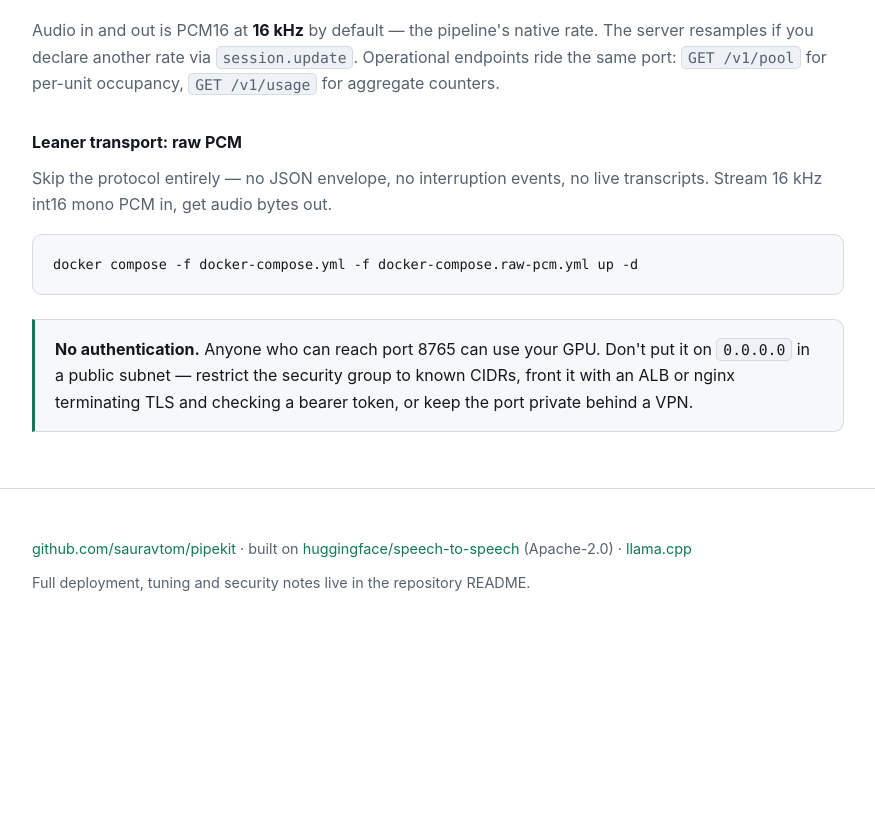
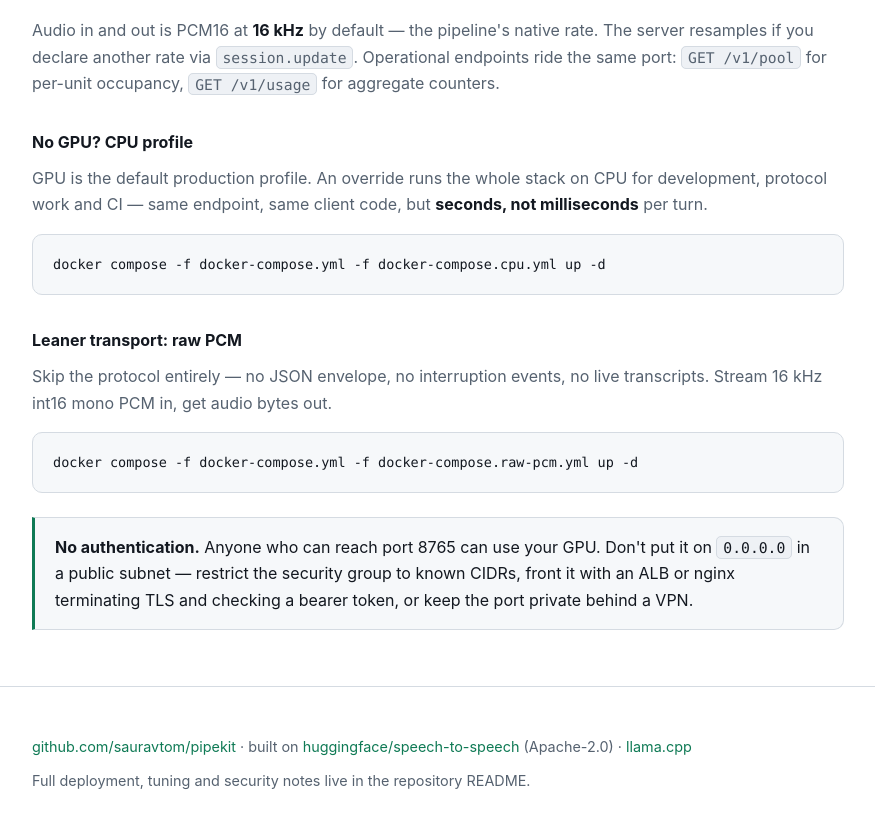
Before and after one commit to sauravtom/pipekit, a plain HTML site: page docs/index.html in a window 1280 px wide. Shown: the part 3147-3976 px from the top of the page, without its empty margins (202-1077 px from the left). Before the commit the page ends 3823 px from the top, so only its background shows below. Drawn offline with Linux system fonts and the light colour scheme.

Commit message:
Add CPU profile as a lower-cost dev/fallback; GPU stays the default
`docker compose up -d` is unchanged and still GPU-only. The new override
runs the same pipeline and the same Realtime endpoint without a GPU:

- Dockerfile.cpu: upstream ships only CUDA-based Dockerfiles, so this is
  PipeKit's own — slim Python base, CPU-only torch (the default wheels pull
  ~2.5 GB of unusable CUDA libs), and the +cpu Qwen3-TTS ggml runtime, whose
  only PyPI wheels are CUDA builds, selected per TARGETARCH
- llama.cpp:server instead of :server-cuda, dropped to a ~1B model
- GPU reservation cleared with `deploy: !reset null` (needs Compose v2.24+)
- lint asserts the GPU profile reserves a device and the CPU profile does not
- new CI job builds the CPU image, ending in `speech-to-speech --help` so a
  broken CPU dependency set fails the build

Co-Authored-By: Claude Opus 5 (1M context) <noreply@anthropic.com>

```diff
--- a/docs/index.html
+++ b/docs/index.html
@@ -300,6 +300,14 @@ client = AsyncOpenAI(base_url=<span class="k">"http://&lt;ec2-ip&gt;:8765/v1"</s
       <code>GET /v1/usage</code> for aggregate counters.
     </p>
 
+    <h3>No GPU? CPU profile</h3>
+    <p style="color:var(--muted);margin:0 0 16px">
+      GPU is the default production profile. An override runs the whole stack on CPU for
+      development, protocol work and CI — same endpoint, same client code, but
+      <strong style="color:var(--text)">seconds, not milliseconds</strong> per turn.
+    </p>
+    <pre>docker compose -f docker-compose.yml -f docker-compose.cpu.yml up -d</pre>
+
     <h3>Leaner transport: raw PCM</h3>
     <p style="color:var(--muted);margin:0 0 16px">
       Skip the protocol entirely — no JSON envelope, no interruption events, no live transcripts.
```
Also changed, not shown: 7 other files.
